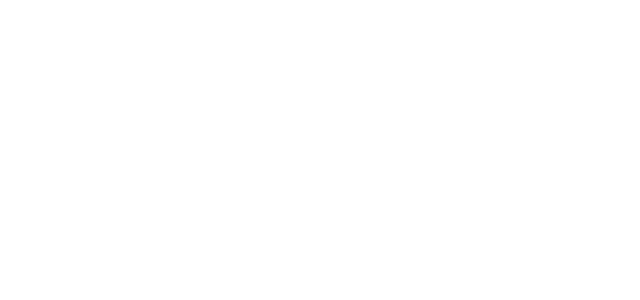
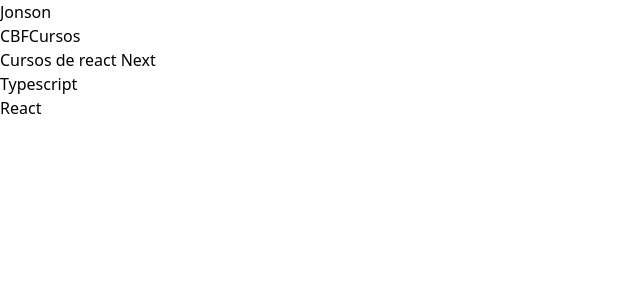
Before and after one commit to luisjonson/treinamento_react_next, a Next.js app: page / in a window 1280 px wide. Shown: the top 300 px of the page, without its empty margins (0-640 px from the left). Built offline with nearby package versions, Linux system fonts and the light colour scheme.

Commit message:
Aula 03 - Curso de React Next

```diff
--- a/src/pages/index.tsx
+++ b/src/pages/index.tsx
@@ -3,9 +3,21 @@
 
 // const inter = Inter({ subsets: ["latin"] });
 
+const name = 'Jonson'
+let canal = 'CBFCursos'
+
+function retnome(){
+  return name
+}
+
 export default function Home() {
   return (
     <main>
+      <div>{retnome()}</div>
+      <div>{canal}</div>
+      <div>Cursos de react Next </div>
+      <div>Typescript</div>
+      <div>React</div>
     </main>
   );
 }
```
